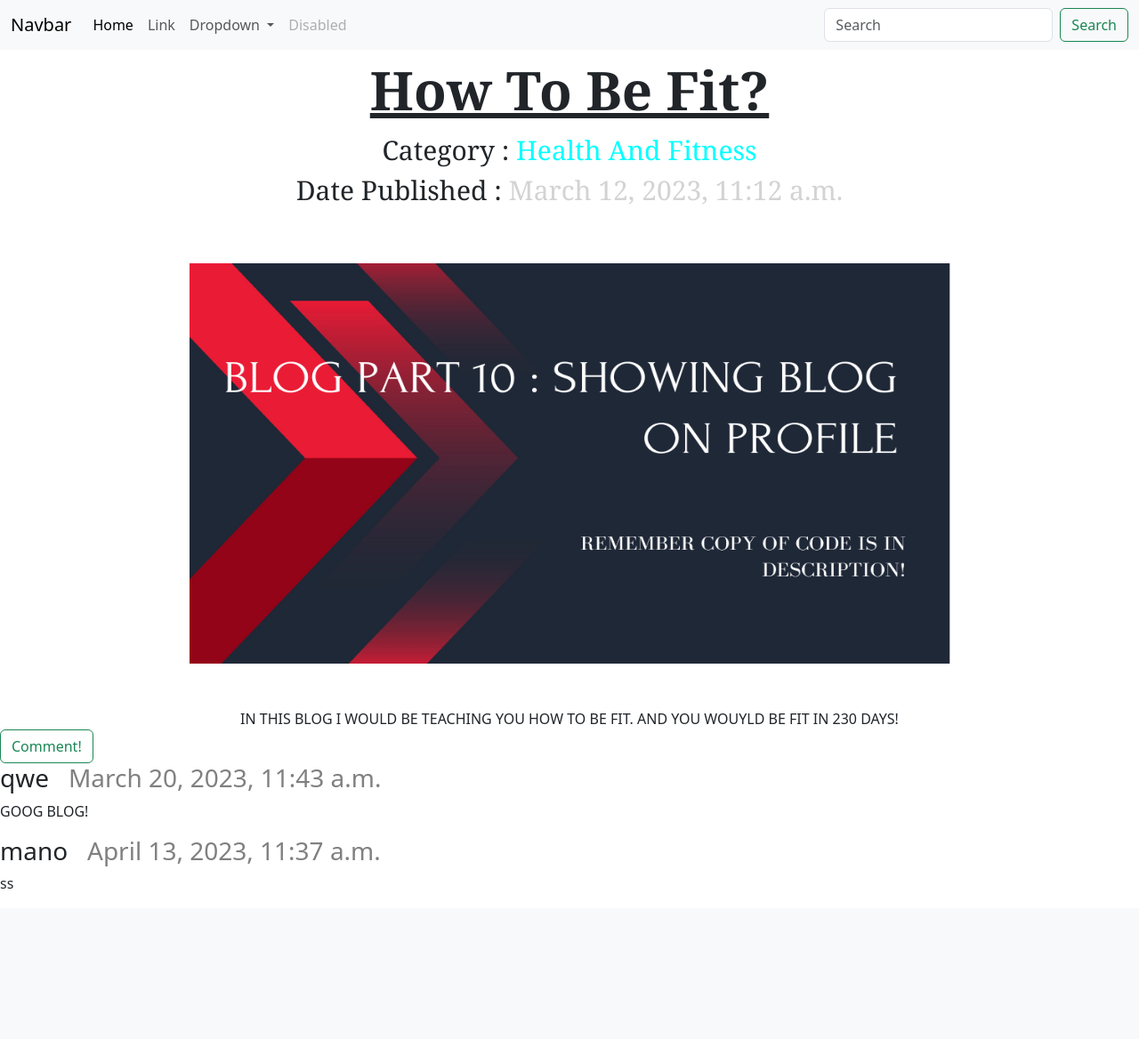
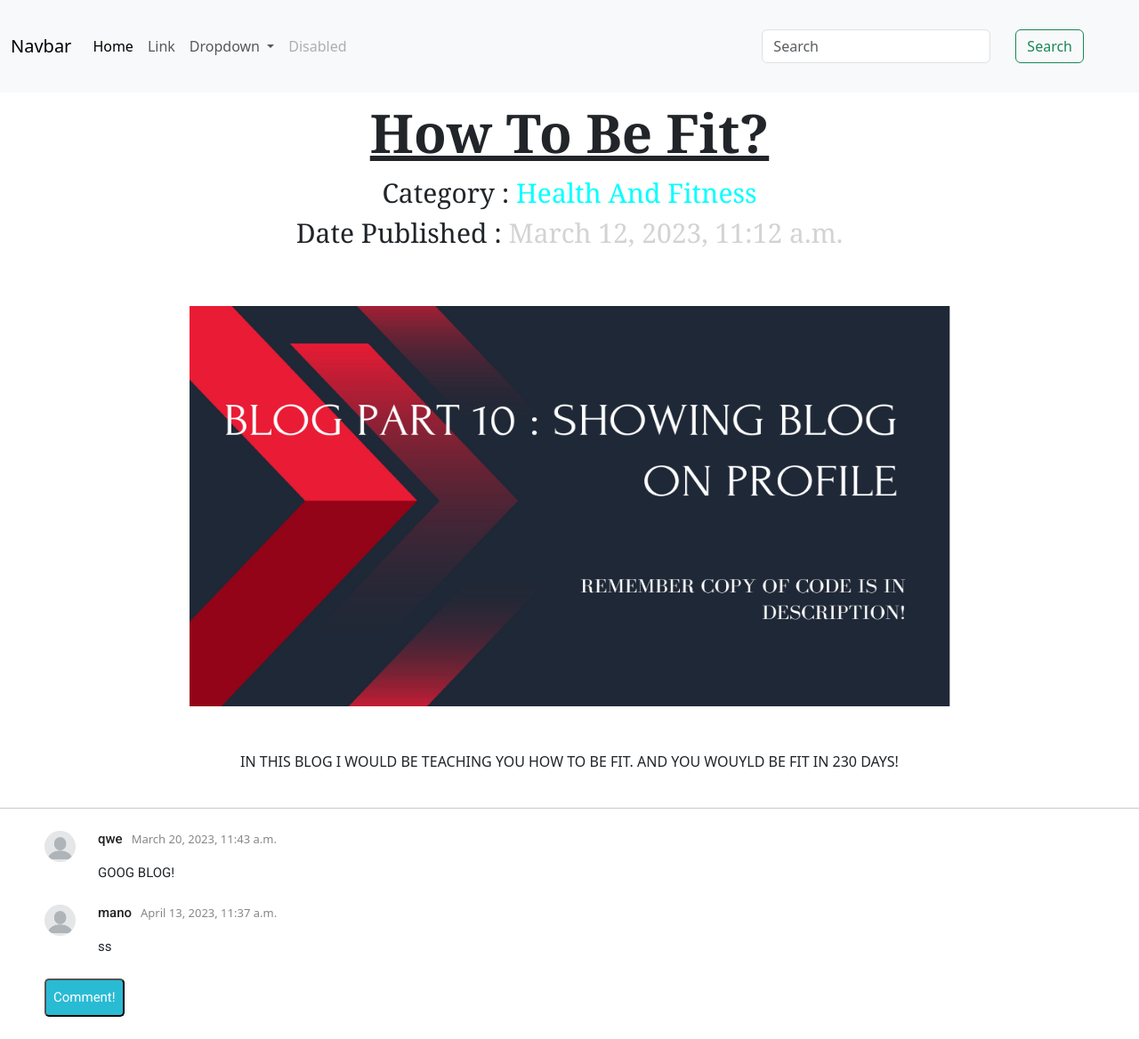
Before and after one commit to RanaSalmanHassan/Blog--Tutorial, a Django app: page /blogapp/blog_details/4 in a window 1280 px wide. Shown: the whole page at 89% size. Before the commit the page ends 999 px from the top, so only its background shows below. Run offline with Django 4.2, Linux system fonts and the light colour scheme; data comes from the database, SQL or seed files in the repository; both versions use the stored data as it was after the commit.

Commit message:
Comment Styled

```diff
--- a/BlogProject/blogapp/admin.py
+++ b/BlogProject/blogapp/admin.py
@@ -1,4 +1,5 @@
 from django.contrib import admin
-from .models import Blog_Model
+from .models import Blog_Model,Comment
 # Register your models here.
 admin.site.register(Blog_Model)
+admin.site.register(Comment)
--- a/BlogProject/blogapp/forms.py
+++ b/BlogProject/blogapp/forms.py
@@ -1,5 +1,6 @@
 from django import forms
 from .models import Blog_Model,Comment
+from django.forms import ModelForm, TextInput, EmailInput
 
 class Create_Blog_Form(forms.ModelForm):
     class Meta:
@@ -10,3 +11,10 @@
     class Meta:
         model = Comment
         exclude = ('user','blog',)
+
+        widgets = {
+            'comment': TextInput(attrs={
+                'style': 'border: none; border-bottom:1px solid gray; width:300px;',
+                'placeholder': 'Enter Commment',
+
+                })}
--- a/BlogProject/templates/blogapp/blog_details.html
+++ b/BlogProject/templates/blogapp/blog_details.html
@@ -18,37 +18,75 @@
         justify-content: center;
         align-items: center;
     }
-    .title{
+
+    .title {
         font-size: 60px;
         font-weight: bold;
         text-decoration: underline;
         font-family: Georgia, 'Times New Roman', Times, serif;
     }
-    .category,.date{
+
+    .category,
+    .date {
         padding-left: 0;
         margin-left: 0;
         font-family: Georgia, 'Times New Roman', Times, serif;
         font-size: 30px;
     }
 
-    .category-span{
+    .category-span {
         color: aqua;
     }
 
-    .date_added{
+    .date_added {
         color: lightgray;
     }
-    .body-div{
+
+    .body-div {
         display: flex;
         flex-direction: column;
         justify-content: center;
         align-items: center;
         margin-top: 60px;
     }
-    .image{
+
+    .image {
         height: 450px;
         width: 855px;
         margin-bottom: 50px;
+    }
+
+    .comments_div {
+        display: flex;
+        flex-direction: row;
+        justify-content: flex-start;
+        align-items: flex-start;
+    }
+
+    .img_comment {
+        width: 30px;
+        height: 40px;
+        border-radius: 20px;
+    }
+
+    .pic_div {
+        margin-right: 25px;
+        margin-left: 15px;
+    }
+
+    .comment_username {
+        font-size: 25px;
+        font-weight: bold;
+    }
+
+    .comment_date {
+        font-size: 15px;
+        color: rgb(114, 108, 108);
+    }
+
+    hr {
+        margin-top: 40px;
+        margin-bottom: 25px;
     }
 </style>
 
@@ -66,23 +104,111 @@
 
 </div>
 
-<div class="form-div">
+
+<hr>
+
+<style>
+    @import url("https://fonts.googleapis.com/css2?family=Roboto:ital,wght@0,100;0,300;0,400;0,500;1,100;1,300;1,400;1,700&display=swap");
+
+    .comments_div {
+        display: flex;
+        gap: 25px;
+        margin-left: 50px;
+        margin-bottom: 25px;
+    }
+
+    .comment_image img {
+        width: 35px;
+        height: 35px;
+        border-radius: 50%;
+    }
+
+    .comment_content {
+        display: flex;
+        flex-direction: column;
+        align-items: flex-start;
+    }
+
+    .comment_content .comment_heading h3 {
+        font-size: 15px;
+        color: #212121;
+        font-family: "Roboto", sans-serif;
+    }
+
+    .comment_content .comment_heading p {
+        font-size: 13px;
+        color: #2121218A;
+    }
+
+    .comment_heading {
+        display: flex;
+        flex-direction: row;
+        gap: 10px;
+
+    }
+
+    .comment_body {
+        font-size: 15px;
+        font-family: "Roboto", sans-serif;
+    }
+
+    form {
+        display: flex;
+        gap: 20px;
+        margin: 25px 50px;
+        align-items: center;
+    }
+
+    form button {
+        background-color: rgb(41, 187, 212);
+        color: white;
+        border-radius: 5px;
+        padding: 8px;
+        font-size: 15px;
+        font-family: "Roboto", sans-serif;
+        transition: 0.4s ease-in;
+    }
+
+    button:hover {
+        opacity: 0.7;
+    }
+</style>
+
+
+
+{%for comment in comments%}
+<div class="comments_div">
+    {%if comment.user.user_profile.profile_pic%}
+    <div class="comment_image">
+        <img src="{{comment.user.user_profile.profile_pic.url}}" alt="">
+    </div>
+    {%else%}
+    <div class="comment_image"><img src="/media/profile_pics/user.png" alt=""></div>
+    {%endif%}
+    <div class="comment_content">
+        <div class="comment_heading">
+            <h3>{{comment.user.username}}</h3>
+            <p>{{comment.uploaded_date}}</p>
+        </div>
+        <div class="comment_body">
+            {{comment.comment}}
+        </div>
+    </div>
+</div>
+{%empty%}
+<h1>No Comments In Here!</h1>
+{%endfor%}
+
+
+
+<div class="form_div">
     <form method="post">
         {%csrf_token%}
         {{form.as_p}}
-        <button type="submit" class="btn btn-outline-success">Comment!</button>
+        <button type="submit">Comment!</button>
     </form>
 
 </div>
 
-<div class="comments_div">
-    {%for comment in comments%}
-        <div style="display: flex; flex-direction: column; justify-content: flex-start;">
-            <h3>{{comment.user.username}} &nbsp; <span style="color: gray;">{{comment.uploaded_date}}</span></h3>
-            <p>{{comment.comment}}</p>
-        </div>
-    {%empty%}
-    <h1>No Comments In Here!</h1>
-    {%endfor%}
-</div>
+
 {% endblock bodyblock %}
```
Also changed, not shown: BlogProject/db.sqlite3.
